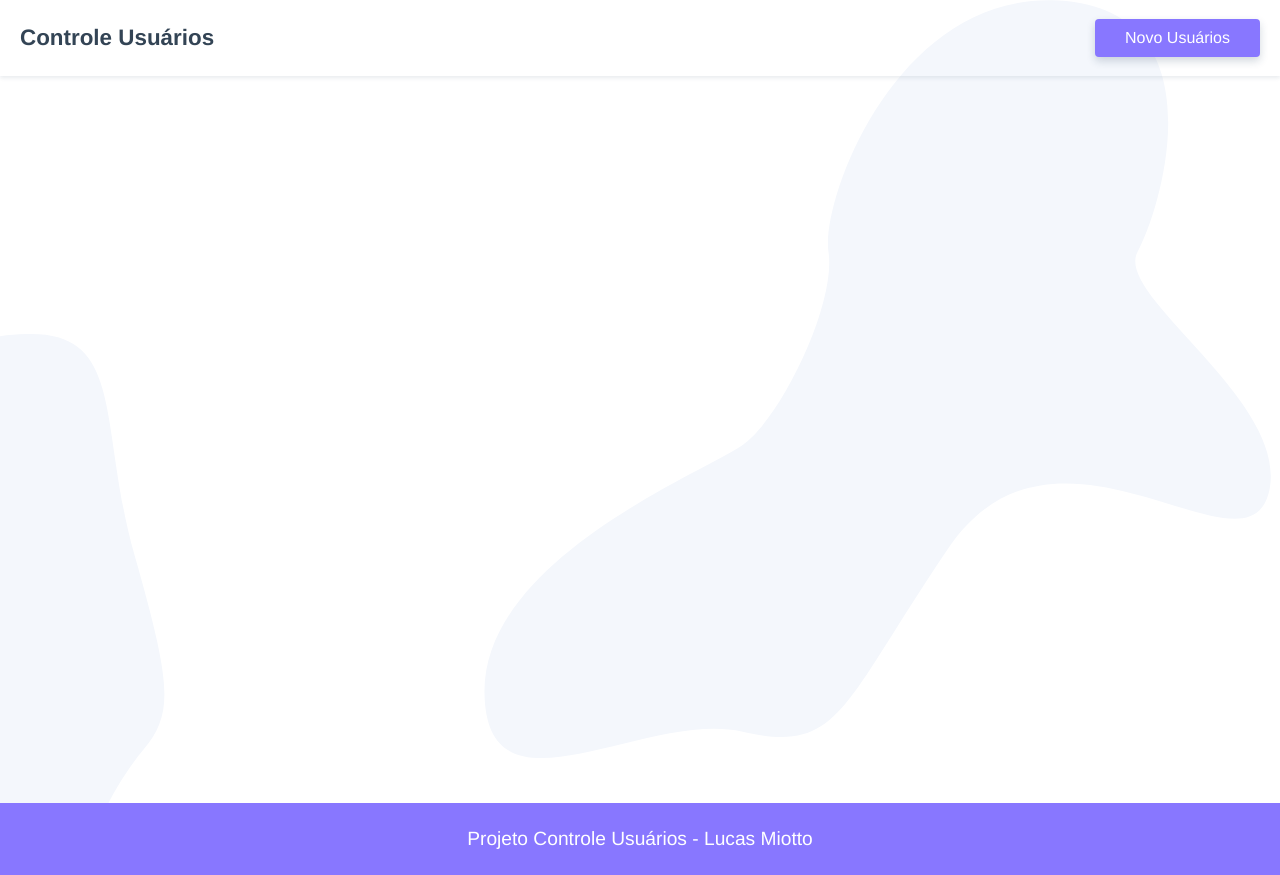
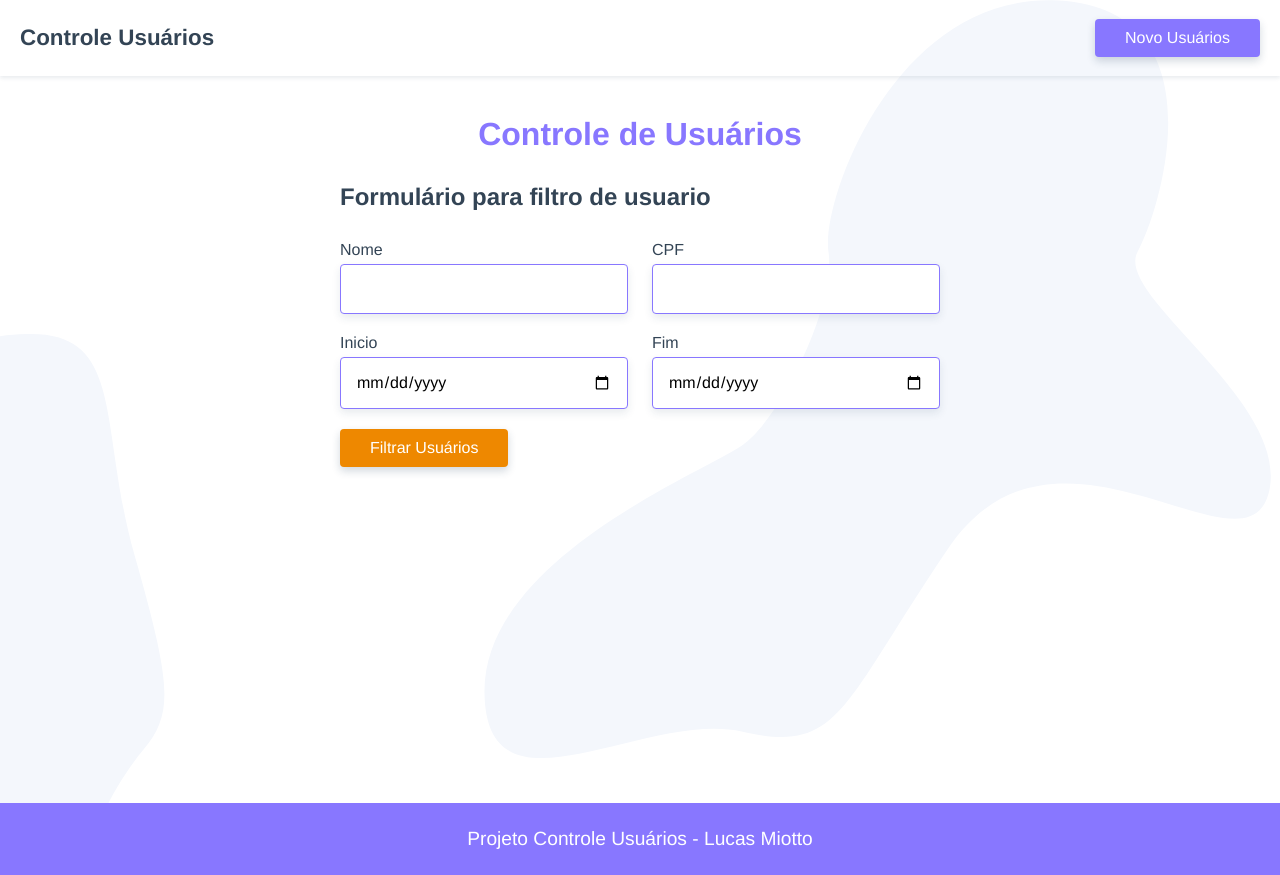
Before and after one commit to lucas-miotto/controle-usuarios, a Vue app in the folder web/: page / in a window 1280 px wide. Built offline with nearby package versions, Linux system fonts and the light colour scheme.

Commit message:
feat: componente de filtro de usuario criado e  estilizado.

```diff
--- a/web/src/App.vue
+++ b/web/src/App.vue
@@ -32,9 +32,18 @@ ul,
 li,
 h1,
 h2,
-p {
+p,
+fieldset {
 	padding: 0px;
 	margin: 0px;
+}
+fieldset {
+	margin: 0;
+	padding: 0;
+	border: 0;
+	font-size: 100%;
+	font: inherit;
+	vertical-align: baseline;
 }
 
 ul {
@@ -95,18 +104,20 @@ img {
 
 label {
 	margin-bottom: 5px;
+	width: 100%;
+	display: block;
 }
 
 input,
 textarea {
 	border-radius: 4px;
-	border: 1px solid white;
+	border: 1px solid #87f;
 	padding: 15px;
 	box-shadow: 0 4px 8px rgba(30, 60, 90, 0.1);
 	transition: all 0.3s;
 	font-size: 1rem;
 	font-family: "Avenir", Helvetica, Arial, sans-serif;
-	margin-bottom: 15px;
+	margin-bottom: 20px;
 }
 
 input:hover,
@@ -115,7 +126,6 @@ textarea:hover,
 textarea:focus {
 	outline: none;
 	box-shadow: 0 6px 12px rgba(30, 60, 90, 0.2);
-	border-color: #87f;
 }
 
 .v-enter,
--- /dev/null
+++ b/web/src/components/UserFilter.vue
@@ -0,0 +1,81 @@
+<template>
+	<div class="form-filter">
+		<h2>Formulário para filtro de usuario</h2>
+		<form>
+			<fieldset>
+				<label for="name">Nome</label>
+				<input id="name" name="name" type="text" v-model="name" />
+			</fieldset>
+			<fieldset>
+				<label for="cpf">CPF</label>
+				<input id="cpf" name="cpf" type="text" v-model="cpf" />
+			</fieldset>
+			<fieldset>
+				<label for="date_start">Inicio</label>
+				<input
+					id="date_start"
+					name="date_start"
+					type="date"
+					v-model="date_start"
+				/>
+			</fieldset>
+			<fieldset>
+				<label for="date_end">Fim</label>
+				<input id="date_end" name="date_end" type="date" v-model="date_end" />
+			</fieldset>
+			<div class="button">
+				<button class="btn" @click.prevent="">Filtrar Usuários</button>
+			</div>
+		</form>
+	</div>
+</template>
+
+<script>
+export default {
+	data() {
+		return {
+			busca: "",
+		};
+	},
+	methods: {
+		// buscarProdutos() {
+		// 	this.$router.push({ query: { q: this.busca } });
+		// },
+	},
+};
+</script>
+
+<style scoped>
+form {
+	max-width: 600px;
+	margin: 30px auto 60px auto;
+	position: relative;
+	display: flex;
+	align-items: center;
+	flex-wrap: wrap;
+}
+fieldset {
+	width: 48%;
+	margin-right: 4%;
+}
+fieldset:nth-child(2n) {
+	margin-right: 0;
+}
+
+input {
+	width: 100%;
+}
+
+h2 {
+	margin-top: 40px;
+	margin-bottom: 20px;
+	max-width: 600px;
+	margin: 30px auto;
+}
+
+.btn {
+	background: #e80;
+	display: block;
+	clear: both;
+}
+</style>
--- a/web/src/views/HomeView.vue
+++ b/web/src/views/HomeView.vue
@@ -1,16 +1,24 @@
 <template>
-	<div class="home"></div>
+	<section>
+		<h1>Controle de Usuários</h1>
+		<UserFilter />
+	</section>
 </template>
 
 <script>
-// @ is an alias to /src
-// import HelloWorld from '@/components/HelloWorld.vue'
-
-// export default {
-//   name: 'HomeView',
-//   components: {
-//     HelloWorld
-//   }
-// }
+import UserFilter from "@/components/UserFilter.vue";
+export default {
+	name: "HomeView",
+	components: {
+		UserFilter,
+	},
+};
 </script>
-<style scoped></style>
+<style scoped>
+h1 {
+	color: #87f;
+	margin-top: 40px;
+	font-size: 2rem;
+	text-align: center;
+}
+</style>
```
Also changed, not shown: web/src/assets/logo.png (deleted).
